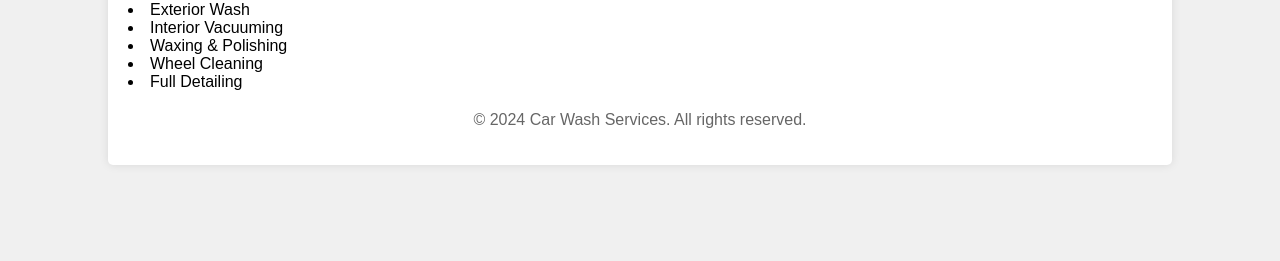
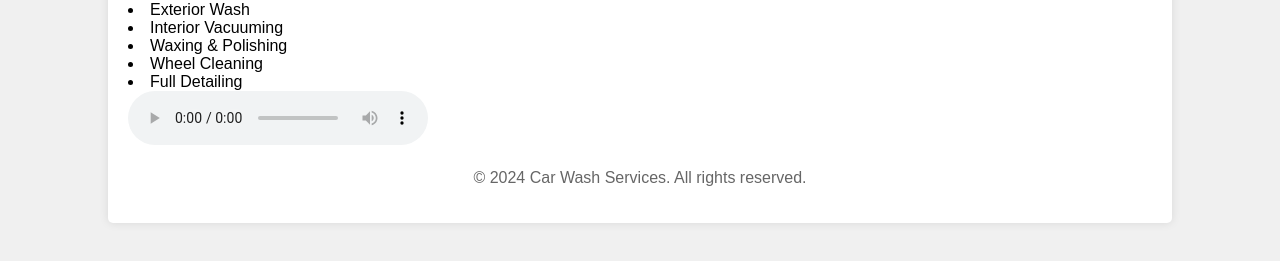
Before and after one commit to joelngm/Manzicedrick.githb.io, a plain HTML site: page servises.html in a window 1280 px wide. Shown: the part 117-378 px from the top of the page. Drawn offline with Linux system fonts and the light colour scheme.

Commit message:
Update servises.html

```diff
--- a/servises.html
+++ b/servises.html
@@ -66,6 +66,10 @@
                 <li>Wheel Cleaning</li>
                 <li>Full Detailing</li>
             </ul>
+        <audio controls>
+            <source src="RPReplay_Final1721049477.mp3" type="audio/mp3">
+            your browser does not support the audio element.
+        </audio>
         <footer>
             <p>&copy; 2024 Car Wash Services. All rights reserved.</p>
         </footer>
```
